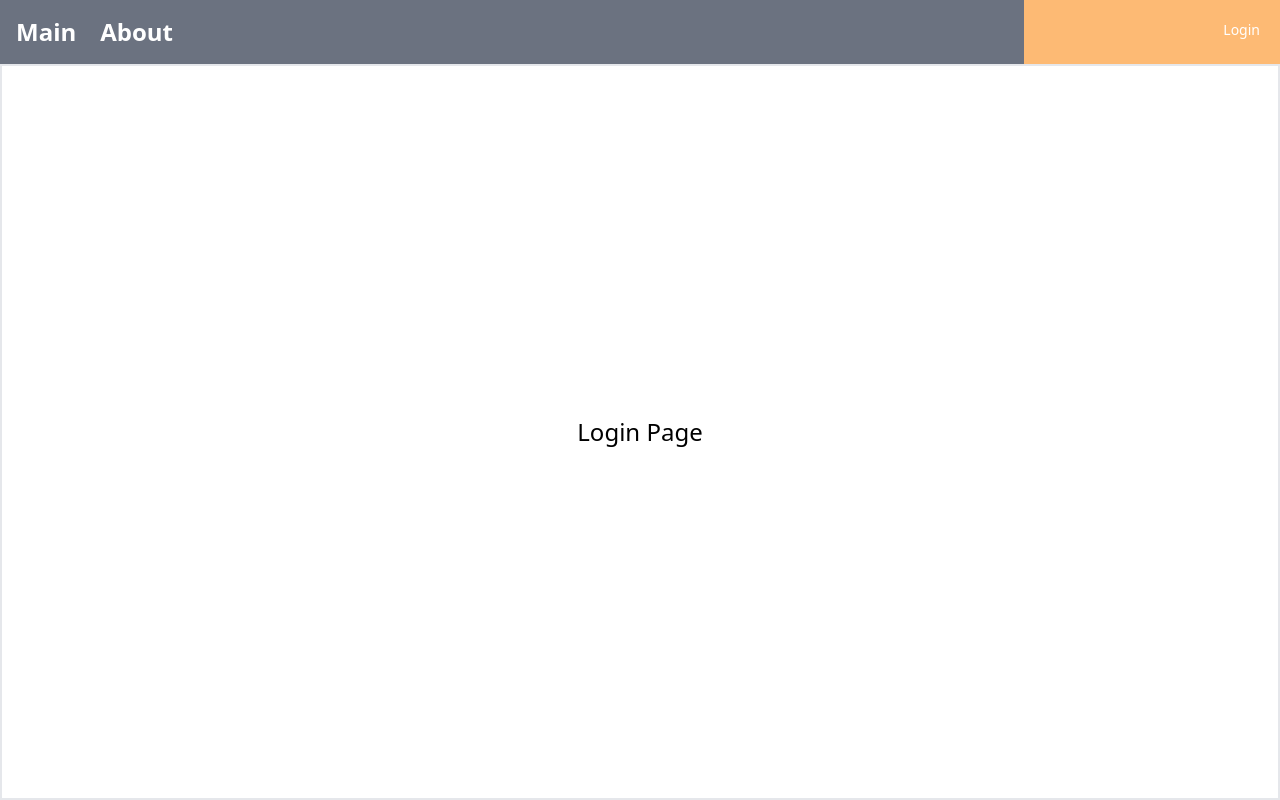
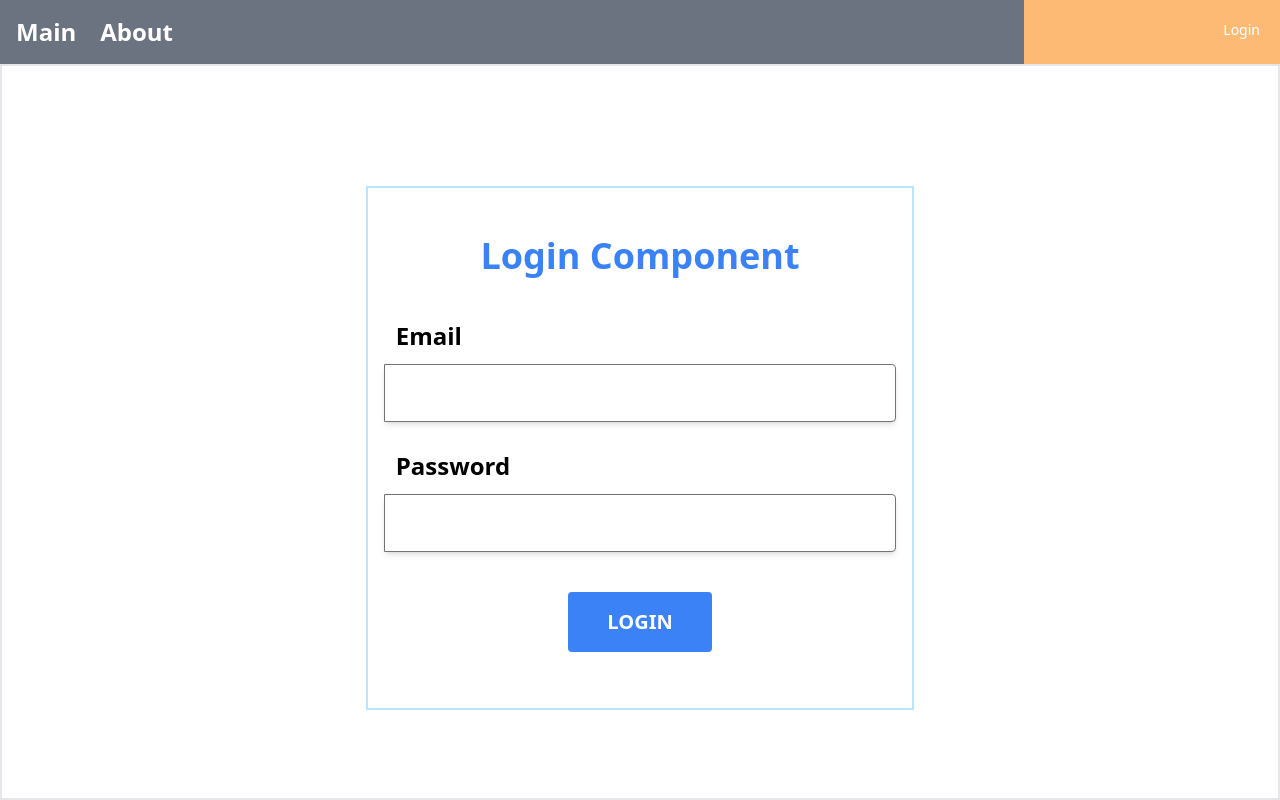
Before and after one commit to CHOHUNE/following_react_, a React (Create React App) app: page /member/login in a window 1280 px wide. Built offline with nearby package versions, Linux system fonts and the light colour scheme.

Commit message:
FEAT : 로그인 적용 확인
로그인 컴포넌트 개발 -> 로그인 페이지 삽입 -> 로그인 슬라이스로 상태 관리

```diff
--- /dev/null
+++ b/src/components/member/LoginComponent.js
@@ -0,0 +1,76 @@
+import {useState} from "react"
+import {useDispatch} from "react-redux";
+import {login} from "../../slice/loginSlice";
+// import useCustomLogin from "../../hooks/useCustomLogin"
+
+const initState = {
+    email: '',
+    pw: ''
+}
+
+const LoginComponent = () => {
+
+    const [loginParam, setLoginParam] = useState({...initState})
+
+    // const {doLogin, moveToPath} = useCustomLogin()
+
+    const dispatch = useDispatch()
+    // 상태를 뿌린다. 배포한다.
+
+    const handleChange = (e) => {
+        loginParam[e.target.name] = e.target.value
+
+        setLoginParam({...loginParam})
+    }
+
+    const handleClickLogin = (e) => {
+        dispatch(login(loginParam))
+    }
+
+
+    return (
+        <div className="border-2 border-sky-200 mt-10 m-2 p-4">
+            <div className="flex justify-center">
+                <div className="text-4xl m-4 p-4 font-extrabold text-blue-500">Login Component</div>
+            </div>
+            <div className="flex justify-center">
+                <div className="relative mb-4 flex w-full flex-wrap items-stretch">
+                    <div className="w-full p-3 text-left font-bold">Email</div>
+                    <input className="w-full p-3 rounded-r border border-solid border-neutral-500 shadow-md"
+                           name="email"
+                           type={'text'}
+                           value={loginParam.email}
+                           onChange={handleChange}
+                    >
+                    </input>
+                </div>
+            </div>
+            <div className="flex justify-center">
+                <div className="relative mb-4 flex w-full flex-wrap items-stretch">
+                    <div className="w-full p-3 text-left font-bold">Password</div>
+                    <input className="w-full p-3 rounded-r border border-solid border-neutral-500 shadow-md"
+                           name="pw"
+                           type={'password'}
+                           value={loginParam.pw}
+                           onChange={handleChange}
+                    >
+                    </input>
+                </div>
+            </div>
+            <div className="flex justify-center">
+                <div className="relative mb-4 flex w-full justify-center">
+                    <div className="w-2/5 p-6 flex justify-center font-bold">
+                        <button
+                            className="rounded p-4 w-36 bg-blue-500 text-xl  text-white"
+                            onClick={handleClickLogin}
+                        >
+                            LOGIN
+                        </button>
+                    </div>
+                </div>
+            </div>
+        </div>
+    );
+}
+
+export default LoginComponent;
--- a/src/pages/member/LoginPage.js
+++ b/src/pages/member/LoginPage.js
@@ -1,5 +1,6 @@
 import React from 'react';
 import BasicMenu from "../../components/menus/BasicMenu";
+import LoginComponent from "../../components/member/LoginComponent";
 
 const LoginPage = () => {
     return (
@@ -8,7 +9,7 @@ const LoginPage = () => {
 
             <div className={'flex flex-wrap w-full h-full justify-center items-center border-2'}>
                 <div className={'text-2xl'}>
-                    Login Page
+                    <LoginComponent/>
                 </div>
             </div>
         </div>
--- a/src/slice/loginSlice.js
+++ b/src/slice/loginSlice.js
@@ -7,8 +7,12 @@ const loginSlice = createSlice({
     name: 'LoginSlice',
     initialState: initState,
     reducers: {
-        login: (state, action) => {
-            console.log("login.....")
+        login: (state, action) => { // state : 기존의 상태 , action : 전달하고 싶은 값 ( 파라메터 )
+            console.log("login.....", action)
+            console.log("---------------------")
+            console.log(action.payload)
+            console.log("---------------------")
+            return {email: action.payload.email} // action 에 있는 payload가 실제 전달하는 loginparam 인데 그 email 값을 쓰겠다는 것
         },
         logout: (state, action) => {
             console.log("logout....")
```
